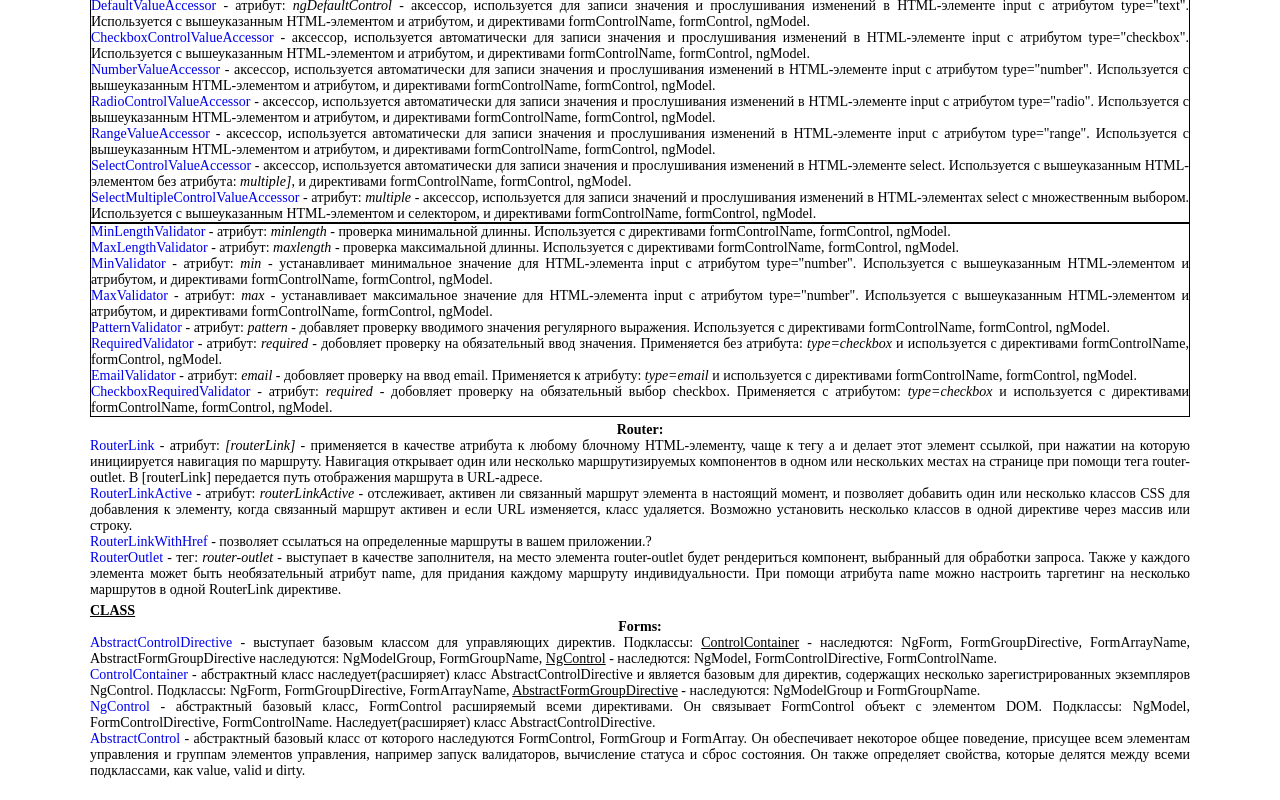
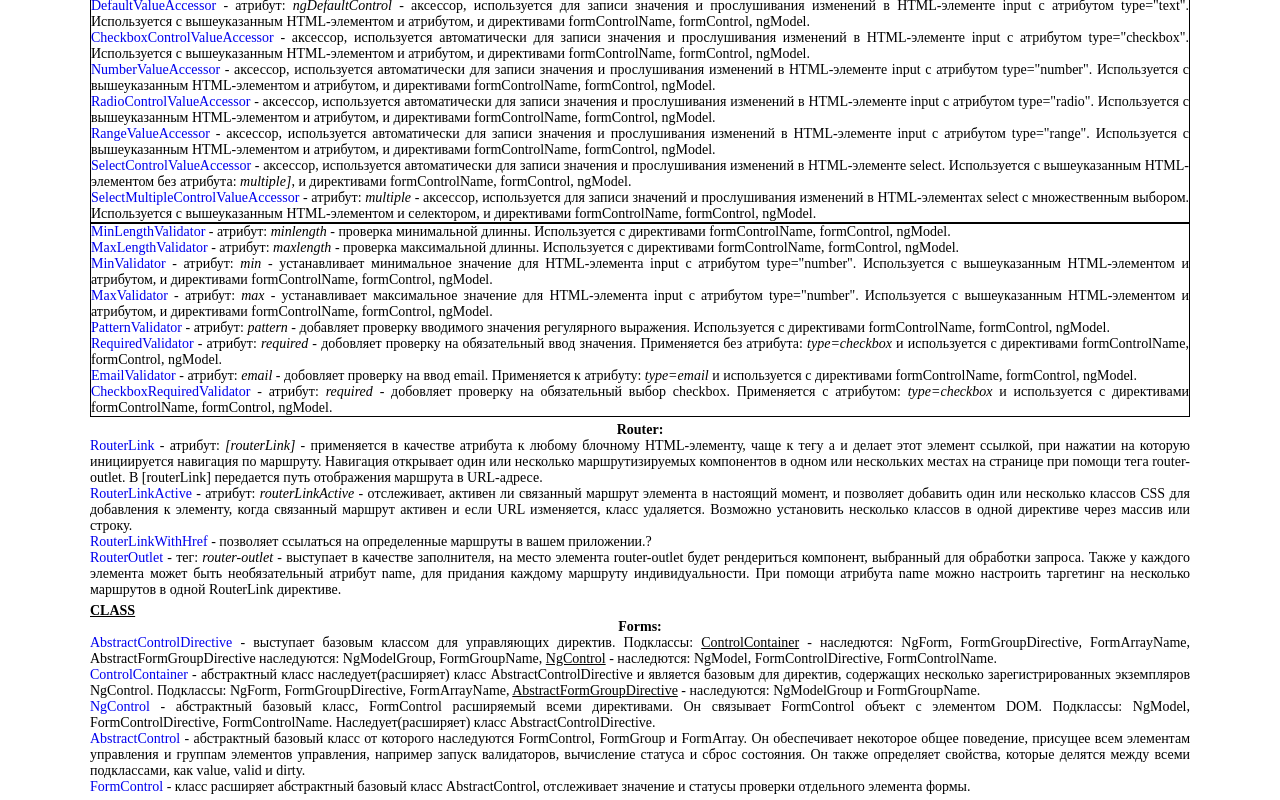
Before and after one commit to ArtemKashirin/API, an Angular app: page / in a window 1280 px wide. Shown: the part 2267-3067 px from the top of the page. Built offline with nearby package versions, Linux system fonts and the light colour scheme.

Commit message:
CLASS: FormControl

```diff
--- a/src/app/app.component.html
+++ b/src/app/app.component.html
@@ -111,4 +111,5 @@
   <app-ng-control></app-ng-control>
 
   <app-abstract-control></app-abstract-control>
+  <app-form-control></app-form-control>
 </div>
--- a/src/app/app.module.ts
+++ b/src/app/app.module.ts
@@ -71,6 +71,7 @@ import { AbstractControlDirectiveComponent } from './class/forms/abstract-contro
 import { ControlContainerComponent } from './class/forms/control-container/control-container.component';
 import { NgControlComponent } from './class/forms/ng-control/ng-control.component';
 import { AbstractControlComponent } from './class/forms/abstract-control/abstract-control.component';
+import { FormControlComponent } from './class/forms/form-control/form-control.component';
 
 
 @NgModule({
@@ -143,6 +144,7 @@ import { AbstractControlComponent } from './class/forms/abstract-control/abstrac
     ControlContainerComponent,
     NgControlComponent,
     AbstractControlComponent,
+    FormControlComponent,
   ],
   imports: [
     BrowserModule,
--- /dev/null
+++ b/src/app/class/forms/form-control/form-control.component.html
@@ -0,0 +1,23 @@
+<p><a [href] = "this.FormControl">FormControl</a> - класс расширяет абстрактный базовый класс AbstractControl, отслеживает значение и статусы
+проверки отдельного элемента формы.</p>
+
+<!--<div>-->
+<!--  <ul>-->
+<!--    <li><i>setValue(value: any, options?:  onlySelf?: boolean; emitEvent?: boolean; emitModelToViewChange?: boolean;-->
+<!--      emitViewToModelChange?: boolean; } = }): void</i> - метод, реализован как абстрактный в классе AbstractControl, устанавливает значение-->
+<!--      элемента;</li>-->
+<!--    <li><i>patchValue(value: any, options?:  onlySelf?: boolean; emitEvent?: boolean; emitModelToViewChange?: boolean;-->
+<!--      emitViewToModelChange?: boolean; } = }): void</i> - метод, реализован как абстрактный в классе AbstractControl, исправляет значение-->
+<!--      элемента;</li>-->
+<!--    <li><i>reset(formState?: any = null, options?:  onlySelf?: boolean; emitEvent?: boolean; } = }): void</i> - метод, реализован как-->
+<!--      абстрактный в классе AbstractControl, сбрасывает(очищает) значение элемента;</li>-->
+<!--    <li><i>registerOnChange(fn: Function): void</i> - метод, который слушает изменение элемента и вызывает функцию коллбэк;</li>-->
+<!--    <li><i>registerOnDisabledChange(fn: (isDisabled: boolean) => void): void</i> - метод, который прослушивает отключенные события и-->
+<!--      вызывает коллбэк;</li>-->
+<!--    <li><i>_forEachChild(cb: Function): void</i> - метод, ;</li>-->
+<!--    <li><i>_syncPendingControls(): boolean</i> - метод, ;</li>-->
+<!--    <li><i>_updateValue()</i> - метод, ;</li>-->
+<!--    <li><i>_anyControls(condition: Function): boolean</i> - метод, ;</li>-->
+<!--    <li><i>_allControlsDisabled(): boolean</i> - метод, .</li>-->
+<!--  </ul>-->
+<!--</div>-->
--- /dev/null
+++ b/src/app/class/forms/form-control/form-control.component.ts
@@ -0,0 +1,17 @@
+import {Component, OnInit} from '@angular/core';
+
+@Component({
+  selector: 'app-form-control',
+  templateUrl: './form-control.component.html',
+  styleUrls: ['./form-control.component.scss']
+})
+export class FormControlComponent implements OnInit {
+  public FormControl: string = 'https://angular.io/api/forms/FormControl';
+
+  constructor() {
+  }
+
+  ngOnInit(): void {
+  }
+
+}
```
Also changed, not shown: src/app/class/forms/form-control/form-control.component.scss (added).
